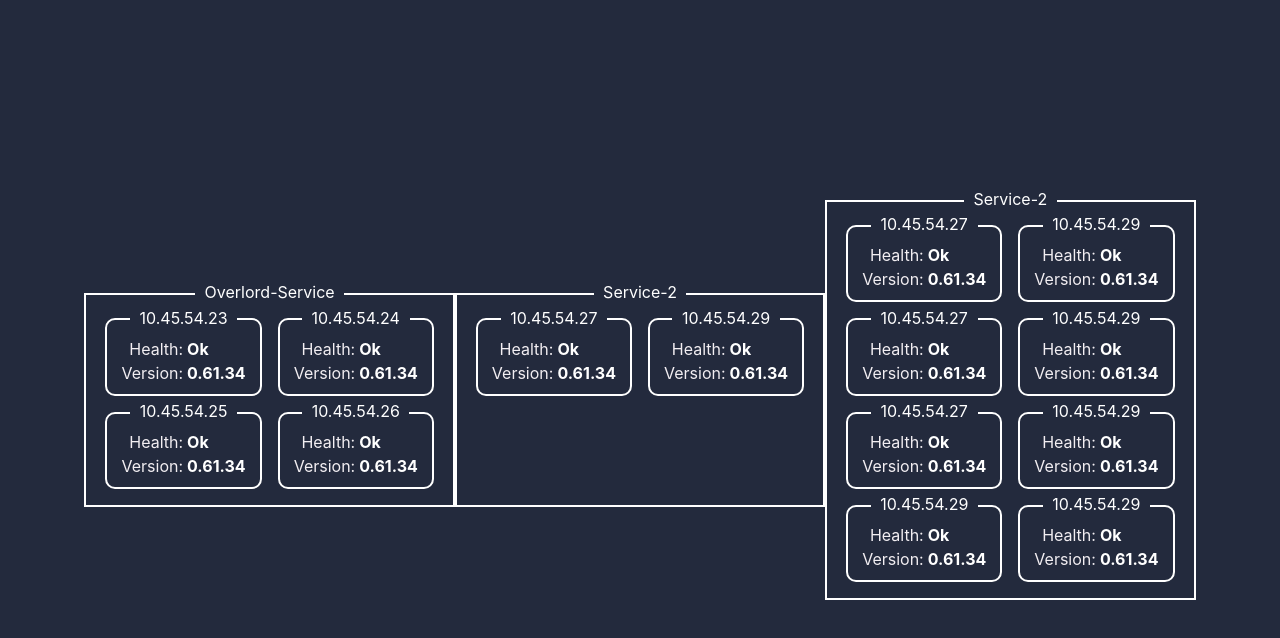
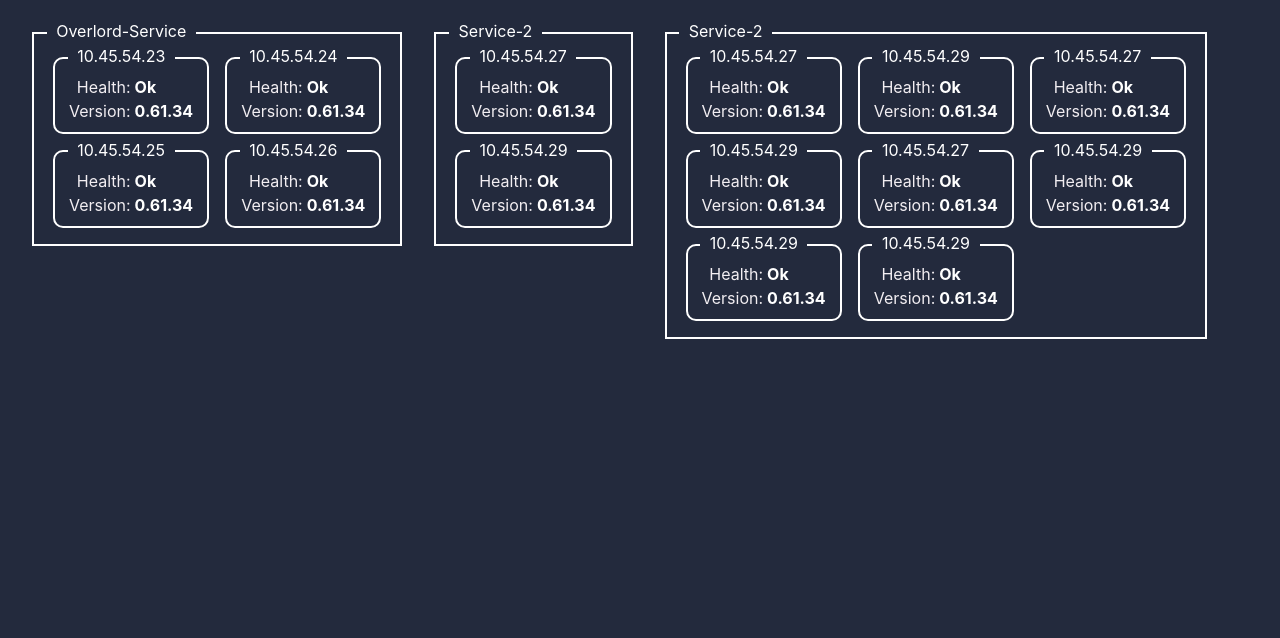
Before and after one commit to Cantara/visuale, a Nuxt app in the folder src/main/resources/nuxt-spa/: page / in a window 1280 px wide. Shown: the top 638 px of the page. Built offline with nearby package versions, Linux system fonts and the light colour scheme.

Commit message:
added automatic grid sizing of nodes by square root

```diff
--- a/src/main/resources/nuxt-spa/components/Service.vue
+++ b/src/main/resources/nuxt-spa/components/Service.vue
@@ -1,12 +1,14 @@
 <template>
   <div class="service-block">
+    <div>
       <div class="marker">
         <div>
           <div class="title">
             {{service.name}}
           </div>
-        <div class="content">
+          <div class="content" :style="gridStyle">
             <Node v-for="(node,index) in service.nodes" :key="index" :node="node"></Node>
+          </div>
         </div>
       </div>
     </div>
@@ -25,13 +27,31 @@
         required: true,
         type: Object,
       }
+    },
+    computed: {
+      gridStyle() {
+        return {
+          gridTemplateColumns: `repeat(${this.autoGrid()},1fr)`
         }
+      },
+    },
+    data() {
+      return {
+      }
+    },
+    methods:{
+      autoGrid(){
+        return  Math.round(Math.sqrt(this.service.nodes.length));
+        return Math.round(this.service.nodes.length / 2);
+      },
+
+    },
   }
 </script>
 
 <style lang="scss" scoped>
   @import '~/assets/styles/variables/_variables.scss';
-  .service-block {
+  .service-block > div {
     border: 2px solid white;
   }
 
@@ -51,7 +71,5 @@
     padding:1em;
     display:grid;
     grid-gap: 1em;
-    grid-template-columns: repeat(2, 1fr);
-    grid-template-rows: repeat(2, 1fr);
   }
 </style>
--- a/src/main/resources/nuxt-spa/pages/index.vue
+++ b/src/main/resources/nuxt-spa/pages/index.vue
@@ -1,6 +1,7 @@
 <template>
   <div class="container">
     <Service v-for="(service,index) in services.services" :key="index" :service="service"></Service>
+
   </div>
 </template>
 
@@ -22,9 +23,12 @@ export default {
 .container {
   margin: 0 auto;
   min-height: 100vh;
-  display: flex;
-  justify-content: center;
-  align-items: center;
-  text-align: center;
+  display: grid;
+  grid-template-columns: repeat(8, 1fr);
+  grid-template-rows: repeat(4, 1fr);
+  grid-gap: 2em;
+  grid-auto-flow: dense;
+  padding: 2em;
+  height:100vh;
 }
 </style>
```
Lines whose indentation alone changed are shown as unchanged.
